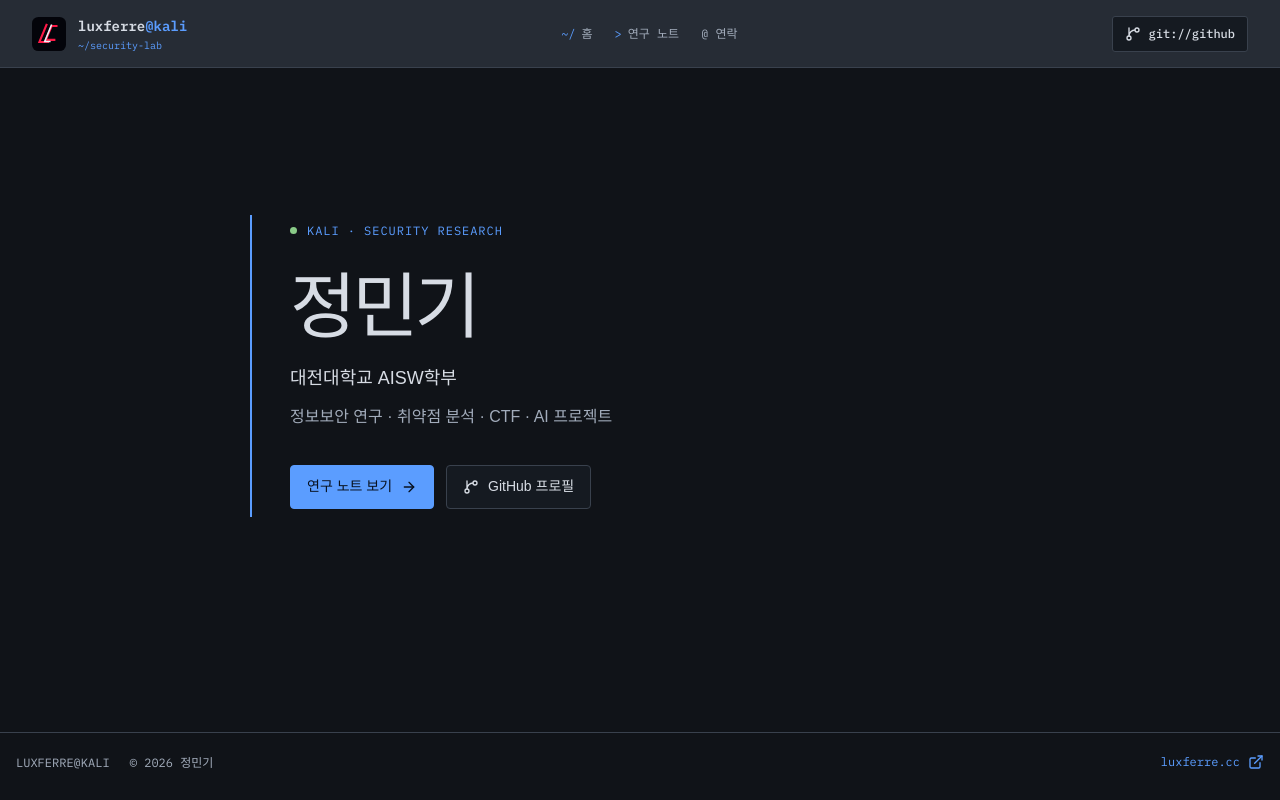
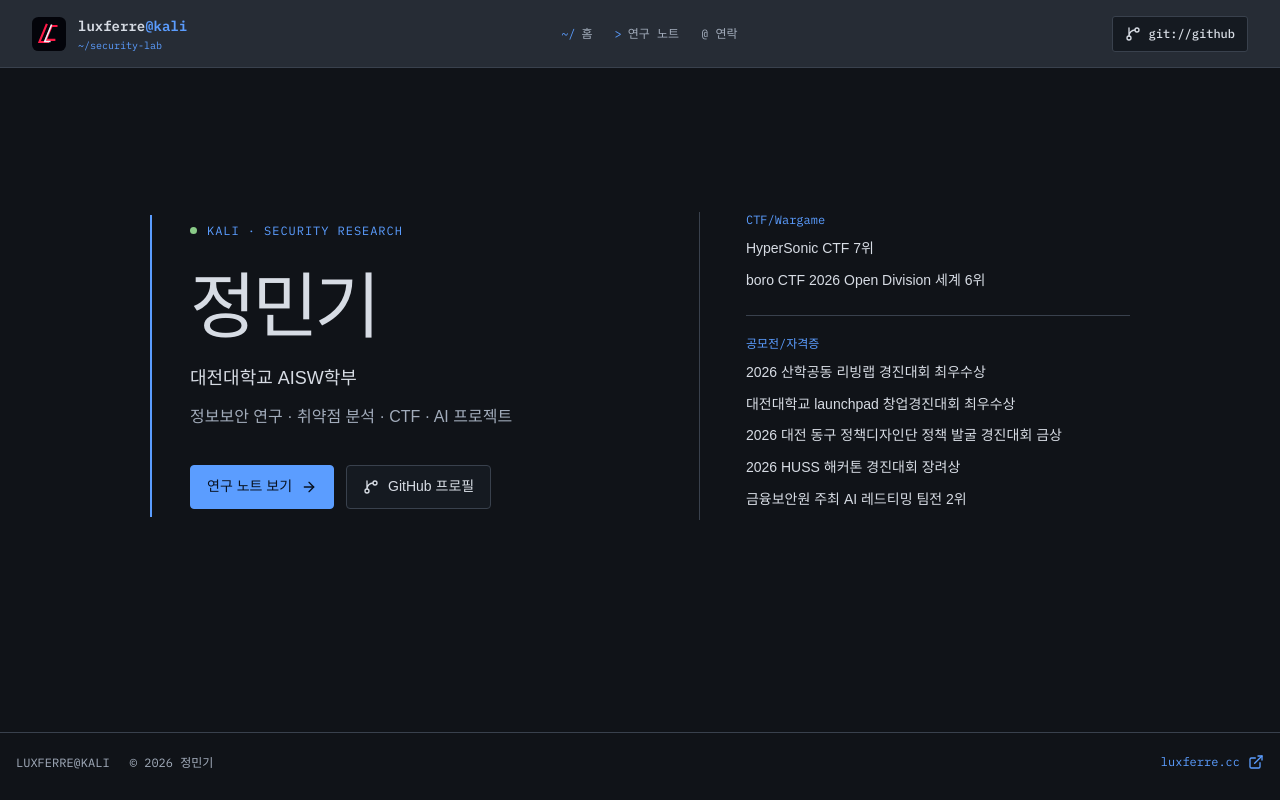
Before and after one commit to jungmingi-lab/morningstarsec.dev, a React (Vite) app: page / in a window 1280 px wide. Built offline with nearby package versions, Linux system fonts and the light colour scheme; a web font is replaced by a local one.

Commit message:
Restore compact CTF and award lists

```diff
--- a/scripts/generate-seo-pages.mjs
+++ b/scripts/generate-seo-pages.mjs
@@ -306,6 +306,17 @@ function renderStaticFooter() {
 }
 
 function renderHome() {
+  const achievementGroups = ['CTF/Wargame', '공모전/자격증']
+    .map((category) => {
+      const results = activities.filter((activity) => activity.category === category)
+      if (!results.length) return ''
+      return `<section class="border-t border-white/10 pt-5">
+          <h2 class="font-mono text-sm text-cyan-200">${escapeHtml(category)}</h2>
+          <ul class="mt-3 space-y-2 text-sm leading-6 text-slate-200">${results.map((result) => `<li>${escapeHtml(result.name)}</li>`).join('')}</ul>
+        </section>`
+    })
+    .join('')
+
   return `${STATIC_START}
     ${renderStaticHeader()}
     <main class="section-shell home-static min-h-[calc(100svh-68px)] px-6 py-24">
@@ -320,6 +331,7 @@ function renderHome() {
         </div>
       </section>
     </main>
+    <section aria-label="CTF 및 수상 기록" class="section-shell grid gap-8 pb-14 sm:grid-cols-2">${achievementGroups}</section>
     ${renderStaticFooter()}
     ${STATIC_END}`
 }
--- a/src/App.tsx
+++ b/src/App.tsx
@@ -35,6 +35,7 @@ const categoryOptions: CategoryFilter[] = [
   '전체',
   ...WRITEUP_CATEGORIES,
 ]
+const achievementCategories = ['CTF/Wargame', '공모전/자격증'] as const
 
 function readRoute(): Route {
   const path = window.location.pathname.replace(/\/+$/, '') || '/'
@@ -258,6 +259,7 @@ type HeaderProps = {
 function HomePage({ onWriteups }: { onWriteups: (event: MouseEvent<HTMLAnchorElement>) => void }) {
   return (
     <main id="main-content" className="home-page">
+      <div className="home-content">
         <section className="home-hero">
           <p className="home-eyebrow"><span aria-hidden="true" /> KALI · SECURITY RESEARCH</p>
           <h1>{profile.name}</h1>
@@ -272,6 +274,21 @@ function HomePage({ onWriteups }: { onWriteups: (event: MouseEvent<HTMLAnchorEle
             </a>
           </div>
         </section>
+        <section className="home-results" aria-label="CTF 및 수상 기록">
+          {achievementCategories.map((category) => {
+            const results = activities.filter((activity) => activity.category === category)
+            if (!results.length) return null
+            return (
+              <div className="home-result-group" key={category}>
+                <h2>{category}</h2>
+                <ul>
+                  {results.map((result) => <li key={result.name}>{result.name}</li>)}
+                </ul>
+              </div>
+            )
+          })}
+        </section>
+      </div>
     </main>
   )
 }
--- a/src/data/portfolio.json
+++ b/src/data/portfolio.json
@@ -95,16 +95,19 @@
     },
     {
       "name": "2026 산학공동 리빙랩 경진대회 최우수상",
+      "category": "공모전/자격증",
       "date": "2026",
       "displayDate": "2026년",
       "description": "2026 산학공동 리빙랩 경진대회 최우수상"
     },
     {
       "name": "대전대학교 launchpad 창업경진대회 최우수상",
+      "category": "공모전/자격증",
       "description": "대전대학교 Launchpad 창업경진대회 최우수상"
     },
     {
       "name": "2026 대전 동구 정책디자인단 정책 발굴 경진대회 금상",
+      "category": "공모전/자격증",
       "date": "2026-07",
       "displayDate": "2026년 7월",
       "description": "대전 동구 원도심 학생 대상 ‘학원 없는 동네를 위한 AI 서술형 학습 피드백’ 정책 제안 · 금상",
@@ -114,6 +117,7 @@
     },
     {
       "name": "2026 HUSS 해커톤 경진대회 장려상",
+      "category": "공모전/자격증",
       "date": "2026-07",
       "displayDate": "2026년 7월",
       "description": "교육부·한국연구재단 주관 2026 HUSS 해커톤 경진대회 장려상",
@@ -122,6 +126,7 @@
     },
     {
       "name": "HyperSonic CTF 7위",
+      "category": "CTF/Wargame",
       "date": "2026-06",
       "displayDate": "2026년 6월",
       "description": "HSPACE 후원 · 해킹팀 HyperSonic 출제·운영 HyperSonic CTF 7위",
@@ -130,6 +135,7 @@
     },
     {
       "name": "boro CTF 2026 Open Division 세계 6위",
+      "category": "CTF/Wargame",
       "date": "2026-06",
       "displayDate": "2026년 6월",
       "description": "국제 온라인 boro CTF 2026 Open Division 세계 6위",
@@ -138,6 +144,7 @@
     },
     {
       "name": "금융보안원 주최 AI 레드티밍 팀전 2위",
+      "category": "공모전/자격증",
       "description": "금융보안원 주최 AI 레드티밍 팀전 2위"
     }
   ],
--- a/src/index.css
+++ b/src/index.css
@@ -41,8 +41,9 @@ a { text-underline-offset: 4px; }
 .skip-link:focus { top: 12px; }
 
 /* Kali desktop panel and research notebook. */
-.home-page { min-height: calc(100svh - 68px); display: grid; place-items: center; padding: clamp(40px, 8vw, 100px) 24px; }
-.home-hero { width: min(100%, 780px); margin: auto; padding: 8px 0 8px clamp(20px, 4vw, 38px); border-left: 2px solid var(--blue); }
+.home-page { min-height: calc(100svh - 68px); display: grid; place-items: center; padding: clamp(40px, 8vw, 88px) 24px; }
+.home-content { width: min(100%, 980px); display: grid; grid-template-columns: minmax(0, 1fr) minmax(0, .9fr); align-items: center; gap: clamp(32px, 6vw, 70px); margin: auto; }
+.home-hero { width: 100%; margin: auto; padding: 8px 0 8px clamp(20px, 4vw, 38px); border-left: 2px solid var(--blue); }
 .home-eyebrow { display: flex; align-items: center; gap: 10px; color: var(--blue); font: 12px var(--mono); letter-spacing: .08em; }
 .home-eyebrow > span { width: 7px; height: 7px; border-radius: 50%; background: var(--green); }
 .home-hero h1 { margin: 28px 0 0; color: var(--text); font-size: clamp(42px, 8vw, 72px); font-weight: 600; letter-spacing: -.055em; line-height: 1.15; }
@@ -55,6 +56,11 @@ a { text-underline-offset: 4px; }
 .home-secondary { color: var(--text); background: var(--panel); }
 .home-secondary:hover { border-color: var(--blue); }
 .home-primary:focus-visible, .home-secondary:focus-visible { outline-offset: 3px; }
+.home-results { min-width: 0; padding-left: clamp(24px, 4vw, 46px); border-left: 1px solid var(--line); }
+.home-result-group + .home-result-group { margin-top: 22px; padding-top: 18px; border-top: 1px solid var(--line); }
+.home-result-group h2 { margin: 0; color: var(--blue); font: 12px var(--mono); }
+.home-result-group ul { margin: 10px 0 0; padding: 0; list-style: none; }
+.home-result-group li { margin: 8px 0; color: var(--text); font-size: 14px; line-height: 1.7; word-break: keep-all; }
 .site-header { height: 68px; border-bottom: 1px solid var(--line); background: var(--bar); }
 .site-header nav { min-height: 68px; }
 .brand-lockup { font-family: var(--mono); }
@@ -159,7 +165,9 @@ a { text-underline-offset: 4px; }
 }
 @media (max-width: 480px) {
   .home-page { min-height: calc(100svh - 62px); padding-inline: 22px; }
+  .home-content { grid-template-columns: minmax(0, 1fr); gap: 30px; }
   .home-hero { padding-left: 18px; }
+  .home-results { padding: 22px 0 0; border-top: 1px solid var(--line); border-left: 0; }
   .home-affiliation { font-size: 16px; }
   .home-summary { font-size: 15px; }
   .home-actions { align-items: stretch; }
```
Lines whose indentation alone changed are shown as unchanged.
